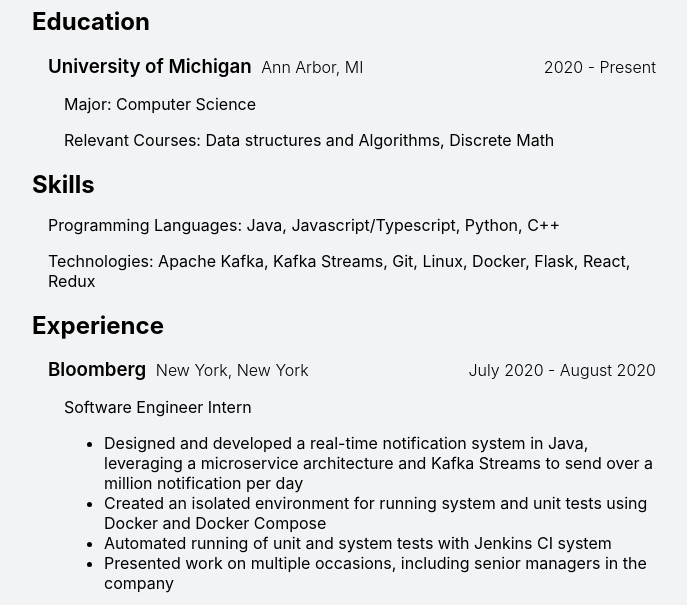
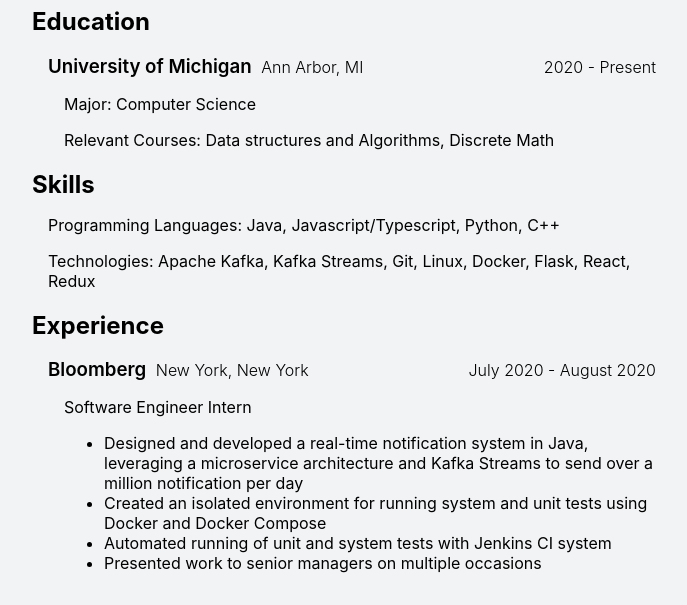
Before and after one commit to WilliamC07/WilliamC07.github.io, a plain HTML site: page index.html in a window 1280 px wide. Shown: the part 113-718 px from the top of the page, without its empty margins (296-983 px from the left). Drawn offline with Linux system fonts and the light colour scheme.

Commit message:
Update index.html

```diff
--- a/index.html
+++ b/index.html
@@ -49,7 +49,7 @@
           <li>Designed and developed a real-time notification system in Java, leveraging a microservice architecture and Kafka Streams to send over a million notification per day</li>
           <li>Created an isolated environment for running system and unit tests using Docker and Docker Compose</li>
           <li>Automated running of unit and system tests with Jenkins CI system</li>
-          <li>Presented work on multiple occasions, including senior managers in the company</li>
+          <li>Presented work to senior managers on multiple occasions</li>
         </ul>
       </div>
     </div>
```
